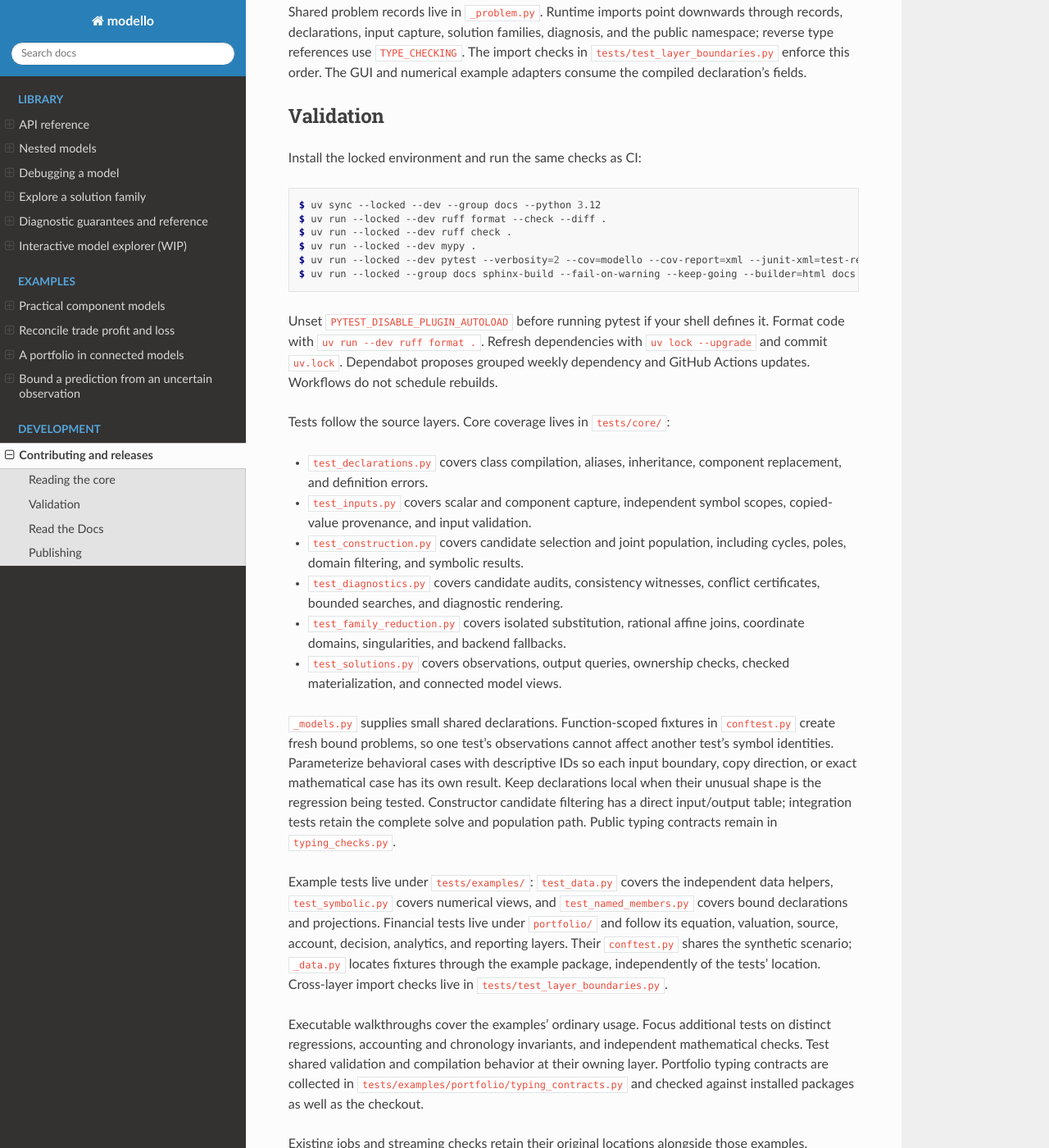
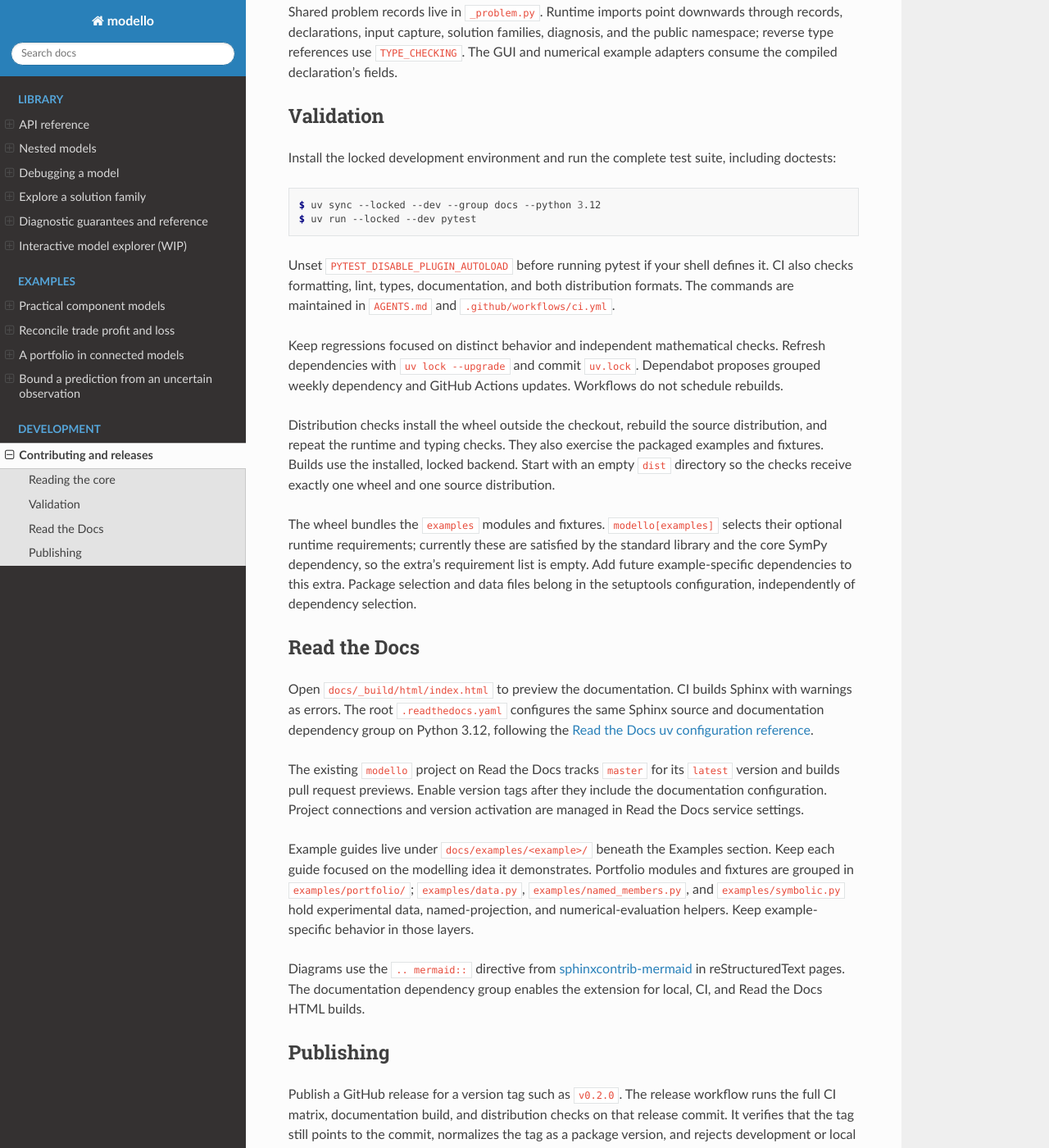
Before and after one commit to Code0x58/modello, a Sphinx documentation site: the page built from docs/contributing.rst, in a window 1280 px wide and 1400 px high, scrolled down 849 px. Shown: the whole window at 82% size. Built offline with Sphinx 7.4.7 and the Read the Docs theme 3.1.0, drawn with Linux system fonts in a browser that asks for light colours; some of the changed text lies outside the part shown.

Commit message:
Prune redundant core tests and simplify contributor guidance

```diff
--- a/docs/contributing.rst
+++ b/docs/contributing.rst
@@ -36,100 +36,35 @@ Follow a model from its class body to its populated instances:
 
 Shared problem records live in ``_problem.py``. Runtime imports point downwards
 through records, declarations, input capture, solution families, diagnosis, and
-the public namespace; reverse type references use ``TYPE_CHECKING``. The import
-checks in ``tests/test_layer_boundaries.py`` enforce this order. The GUI and
+the public namespace; reverse type references use ``TYPE_CHECKING``. The GUI and
 numerical example adapters consume the compiled declaration's fields.
 
 Validation
 ----------
 
-Install the locked environment and run the same checks as CI:
+Install the locked development environment and run the complete test suite,
+including doctests:
 
 .. code-block:: console
 
    $ uv sync --locked --dev --group docs --python 3.12
-   $ uv run --locked --dev ruff format --check --diff .
-   $ uv run --locked --dev ruff check .
-   $ uv run --locked --dev mypy .
-   $ uv run --locked --dev pytest --verbosity=2 --cov=modello --cov-report=xml --junit-xml=test-results.xml
-   $ uv run --locked --group docs sphinx-build --fail-on-warning --keep-going --builder=html docs docs/_build/html
+   $ uv run --locked --dev pytest
 
 Unset ``PYTEST_DISABLE_PLUGIN_AUTOLOAD`` before running pytest if your shell
-defines it. Format code with ``uv run --dev ruff format .``. Refresh dependencies
-with ``uv lock --upgrade`` and commit ``uv.lock``. Dependabot proposes grouped
-weekly dependency and GitHub Actions updates. Workflows do not schedule rebuilds.
+defines it. CI also checks formatting, lint, types, documentation, and both
+distribution formats. The commands are maintained in ``AGENTS.md`` and
+``.github/workflows/ci.yml``.
 
-Tests follow the source layers. Core coverage lives in ``tests/core/``:
+Keep regressions focused on distinct behavior and independent mathematical
+checks. Refresh dependencies with ``uv lock --upgrade`` and commit ``uv.lock``.
+Dependabot proposes grouped weekly dependency and GitHub Actions updates.
+Workflows do not schedule rebuilds.
 
-* ``test_declarations.py`` covers class compilation, aliases, inheritance,
-  component replacement, and definition errors.
-* ``test_inputs.py`` covers scalar and component capture, independent symbol
-  scopes, copied-value provenance, and input validation.
-* ``test_construction.py`` covers candidate selection and joint population,
-  including cycles, poles, domain filtering, and symbolic results.
-* ``test_diagnostics.py`` covers candidate audits, consistency witnesses,
-  conflict certificates, bounded searches, and diagnostic rendering.
-* ``test_family_reduction.py`` covers isolated substitution, rational affine
-  joins, coordinate domains, singularities, and backend fallbacks.
-* ``test_solutions.py`` covers observations, output queries, ownership checks,
-  checked materialization, and connected model views.
-
-``_models.py`` supplies small shared declarations. Function-scoped fixtures in
-``conftest.py`` create fresh bound problems, so one test's observations cannot
-affect another test's symbol identities. Parameterize behavioral cases with
-descriptive IDs so each input boundary, copy direction, or exact mathematical
-case has its own result. Keep declarations local when their unusual shape is
-the regression being tested. Constructor candidate filtering has a direct
-input/output table; integration tests retain the complete solve and population
-path. Public typing contracts remain in ``typing_checks.py``.
-
-Example tests live under ``tests/examples/``: ``test_data.py`` covers the independent data
-helpers, ``test_symbolic.py`` covers numerical views, and
-``test_named_members.py`` covers bound declarations and projections.
-Financial tests live under ``portfolio/`` and follow its equation, valuation,
-source, account, decision, analytics, and reporting layers. Their ``conftest.py``
-shares the synthetic scenario; ``_data.py`` locates fixtures through the example
-package, independently of the tests' location. Cross-layer import checks live
-in ``tests/test_layer_boundaries.py``.
-
-Executable walkthroughs cover the examples' ordinary usage. Focus additional
-tests on distinct regressions, accounting and chronology invariants, and
-independent mathematical checks. Test shared validation and compilation behavior
-at their owning layer. Portfolio typing contracts are collected in
-``tests/examples/portfolio/typing_contracts.py`` and checked against installed
-packages as well as the checkout.
-
-Existing jobs and streaming checks retain their original locations alongside
-those examples. Example source modules retain their executable doctests.
-
-Run a subtree while working on one layer:
-
-.. code-block:: console
-
-   $ uv run --locked --dev pytest tests/examples/portfolio
-   $ uv run --locked --dev pytest tests/examples/test_data.py
-   $ uv run --locked --dev pytest tests/core
-   $ uv run --locked --dev pytest tests/core/test_inputs.py
-   $ uv run --locked --dev pytest --collect-only -q tests/core
-
-Build and validate both distribution formats:
-
-.. code-block:: console
-
-   $ uv build --no-build-isolation --python .venv/bin/python
-   $ uv run --locked --dev twine check --strict dist/*
-   $ uv run --locked --dev python scripts/check_distributions.py dist
-
-Start with an empty ``dist`` directory so that it contains exactly one wheel
-and one source distribution. Builds use the installed, locked backend. The
-distribution check installs locked runtime dependencies and the wheel in a fresh
-environment outside the checkout, checks metadata, forward/inverse solving, and
-the installed type annotations, then rebuilds the source distribution and repeats
-the checks. It also selects the ``examples`` extra on both installed wheels,
-checks the packaged CSV fixtures, and runs the portfolio entry points,
-including HTML and JSON output. The core and generic-example typing contracts
-include valid calls and expected type errors; unused-ignore checks ensure mypy
-continues to catch those errors against the installed packages.
+Distribution checks install the wheel outside the checkout, rebuild the source
+distribution, and repeat the runtime and typing checks. They also exercise the
+packaged examples and fixtures. Builds use the installed, locked backend. Start
+with an empty ``dist`` directory so the checks receive exactly one wheel and
+one source distribution.
 
 The wheel bundles the ``examples`` modules and fixtures. ``modello[examples]``
 selects their optional runtime requirements; currently these are satisfied by
```
Also changed, not shown: 5 other files.
